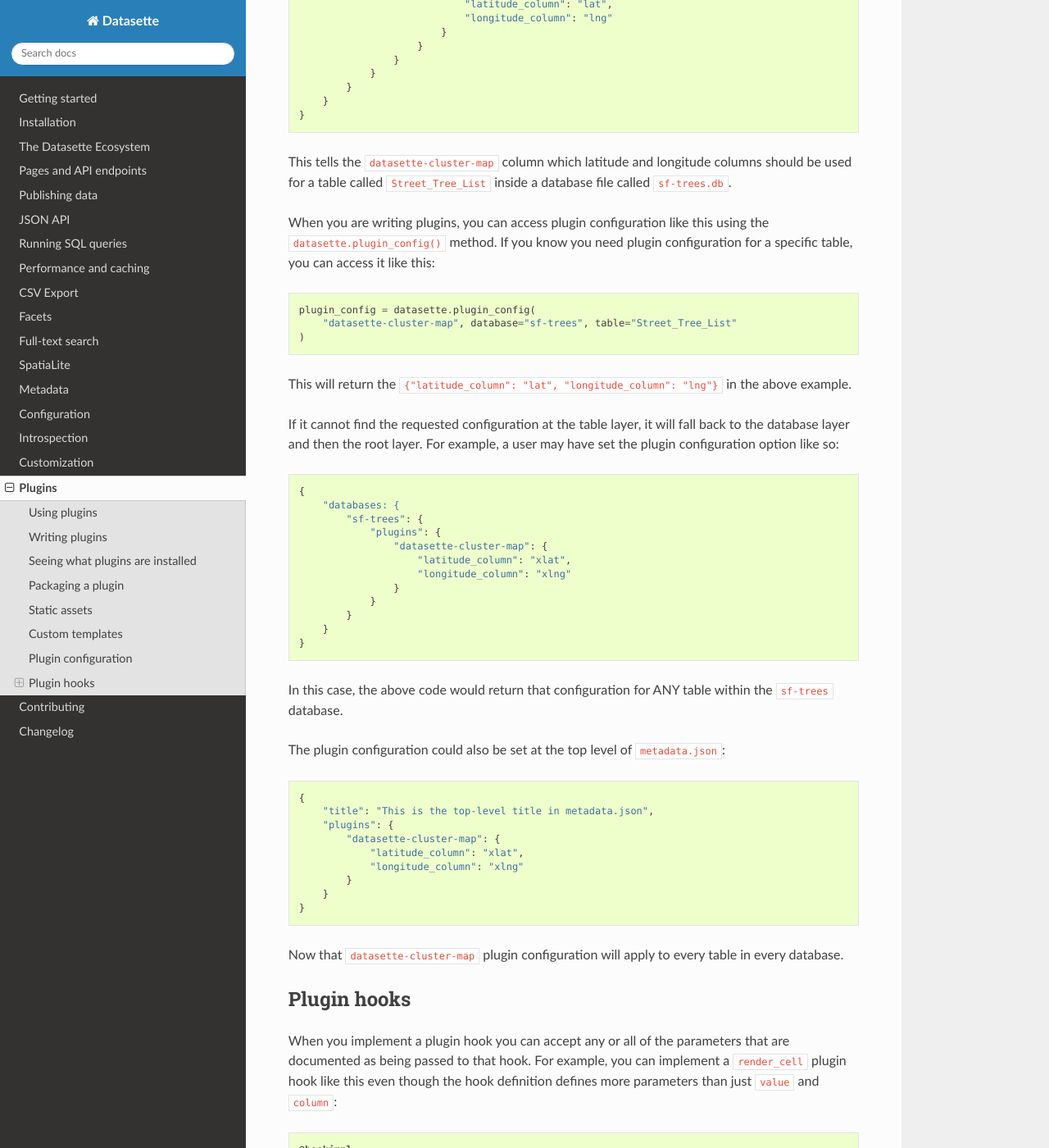
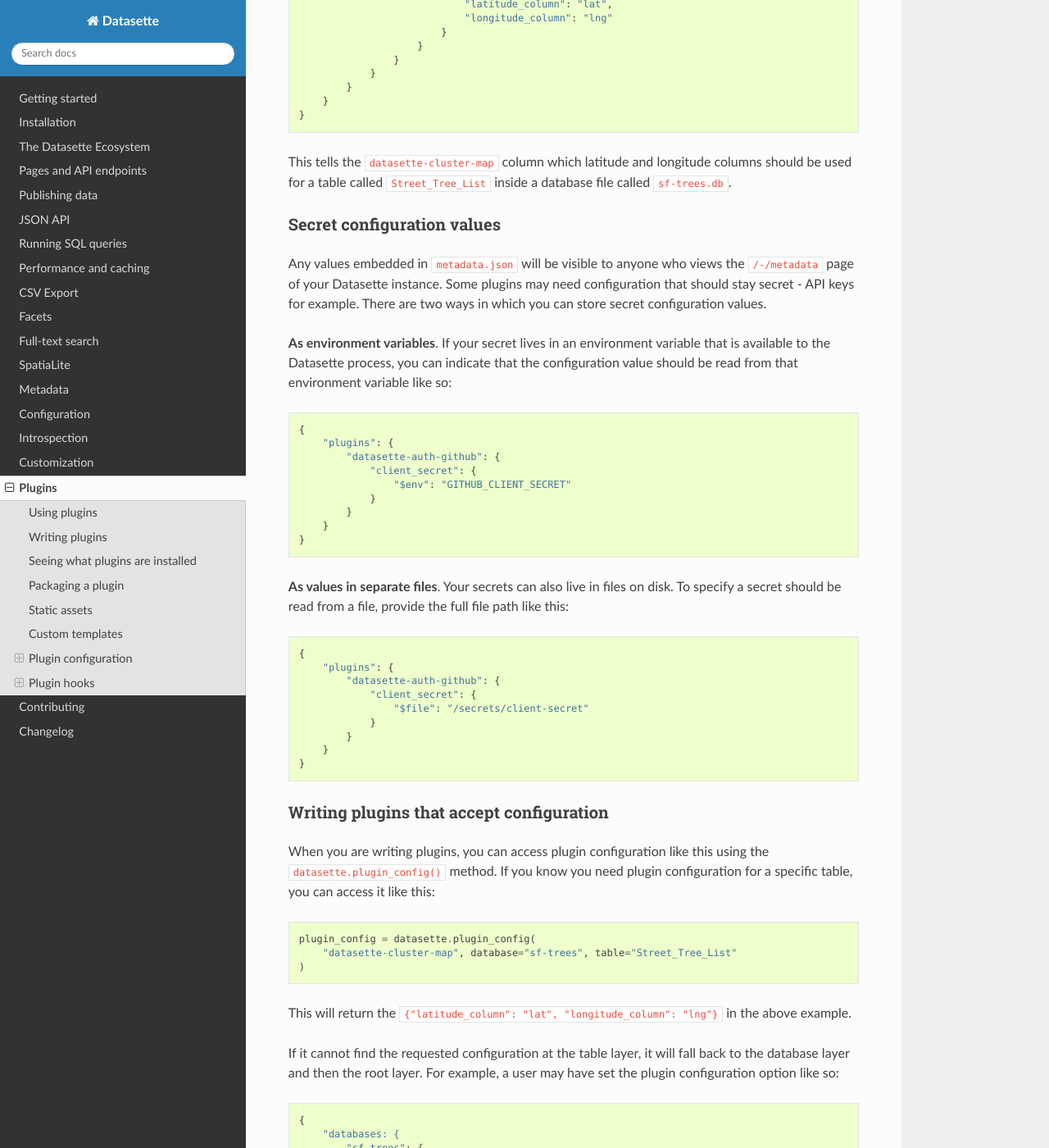
Before and after one commit to simonw/datasette, a Sphinx documentation site: the page built from docs/plugins.rst, in a window 1280 px wide and 1400 px high, scrolled down 4324 px. Shown: the whole window at 82% size. Built offline with Sphinx 7.4.7 and the Read the Docs theme 2.0.0, drawn with Linux system fonts in a browser that asks for light colours.

Commit message:
Secret plugin configuration options (#539)
Closes #538

```diff
--- a/docs/plugins.rst
+++ b/docs/plugins.rst
@@ -218,6 +218,39 @@
     }
 
 This tells the ``datasette-cluster-map`` column which latitude and longitude columns should be used for a table called ``Street_Tree_List`` inside a database file called ``sf-trees.db``.
+
+Secret configuration values
+~~~~~~~~~~~~~~~~~~~~~~~~~~~
+
+Any values embedded in ``metadata.json`` will be visible to anyone who views the ``/-/metadata`` page of your Datasette instance. Some plugins may need configuration that should stay secret - API keys for example. There are two ways in which you can store secret configuration values.
+
+**As environment variables**. If your secret lives in an environment variable that is available to the Datasette process, you can indicate that the configuration value should be read from that environment variable like so::
+
+    {
+        "plugins": {
+            "datasette-auth-github": {
+                "client_secret": {
+                    "$env": "GITHUB_CLIENT_SECRET"
+                }
+            }
+        }
+    }
+
+
+**As values in separate files**. Your secrets can also live in files on disk. To specify a secret should be read from a file, provide the full file path like this::
+
+    {
+        "plugins": {
+            "datasette-auth-github": {
+                "client_secret": {
+                    "$file": "/secrets/client-secret"
+                }
+            }
+        }
+    }
+
+Writing plugins that accept configuration
+~~~~~~~~~~~~~~~~~~~~~~~~~~~~~~~~~~~~~~~~~
 
 When you are writing plugins, you can access plugin configuration like this using the ``datasette.plugin_config()`` method. If you know you need plugin configuration for a specific table, you can access it like this::
 
```
Also changed, not shown: 3 other files.
